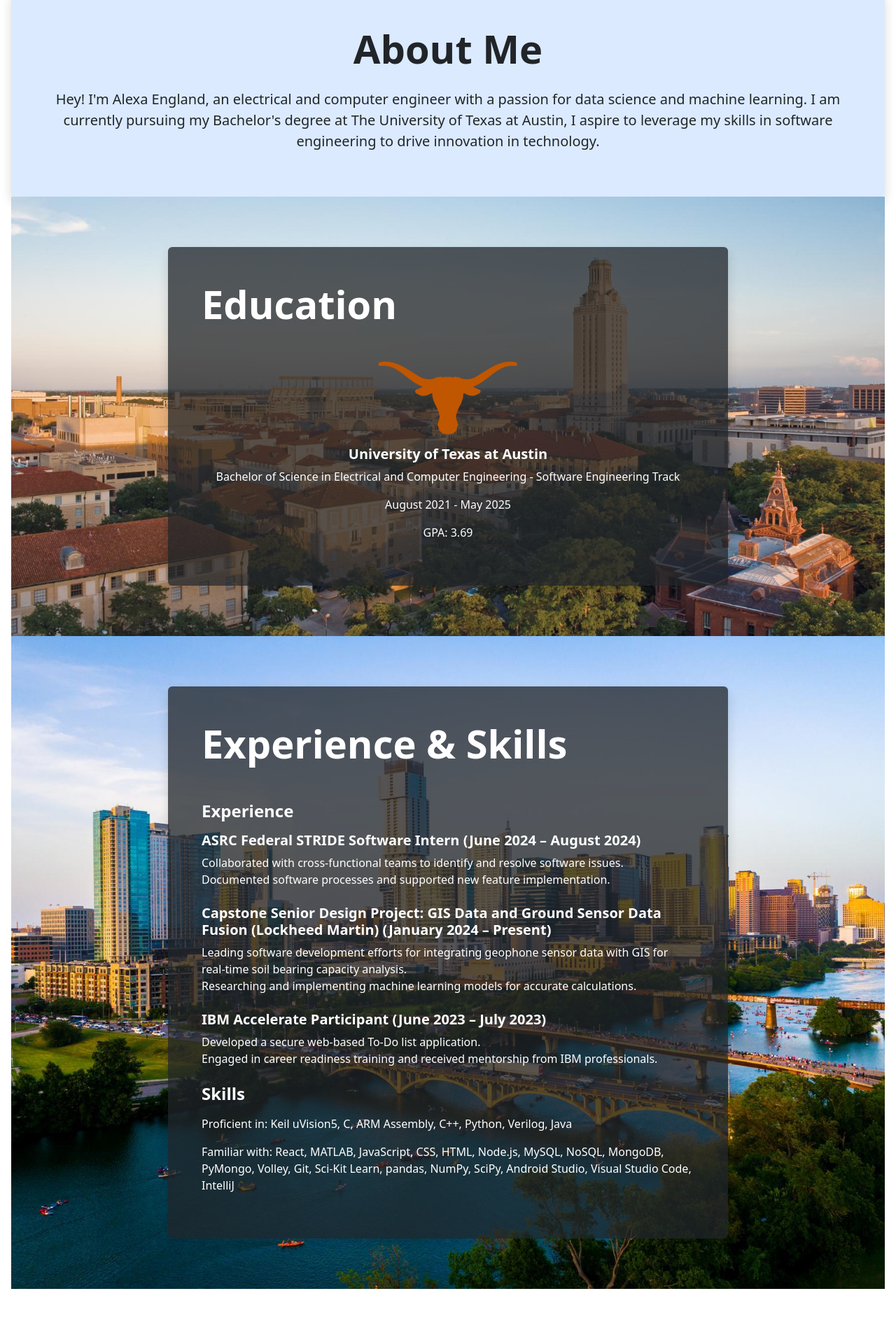
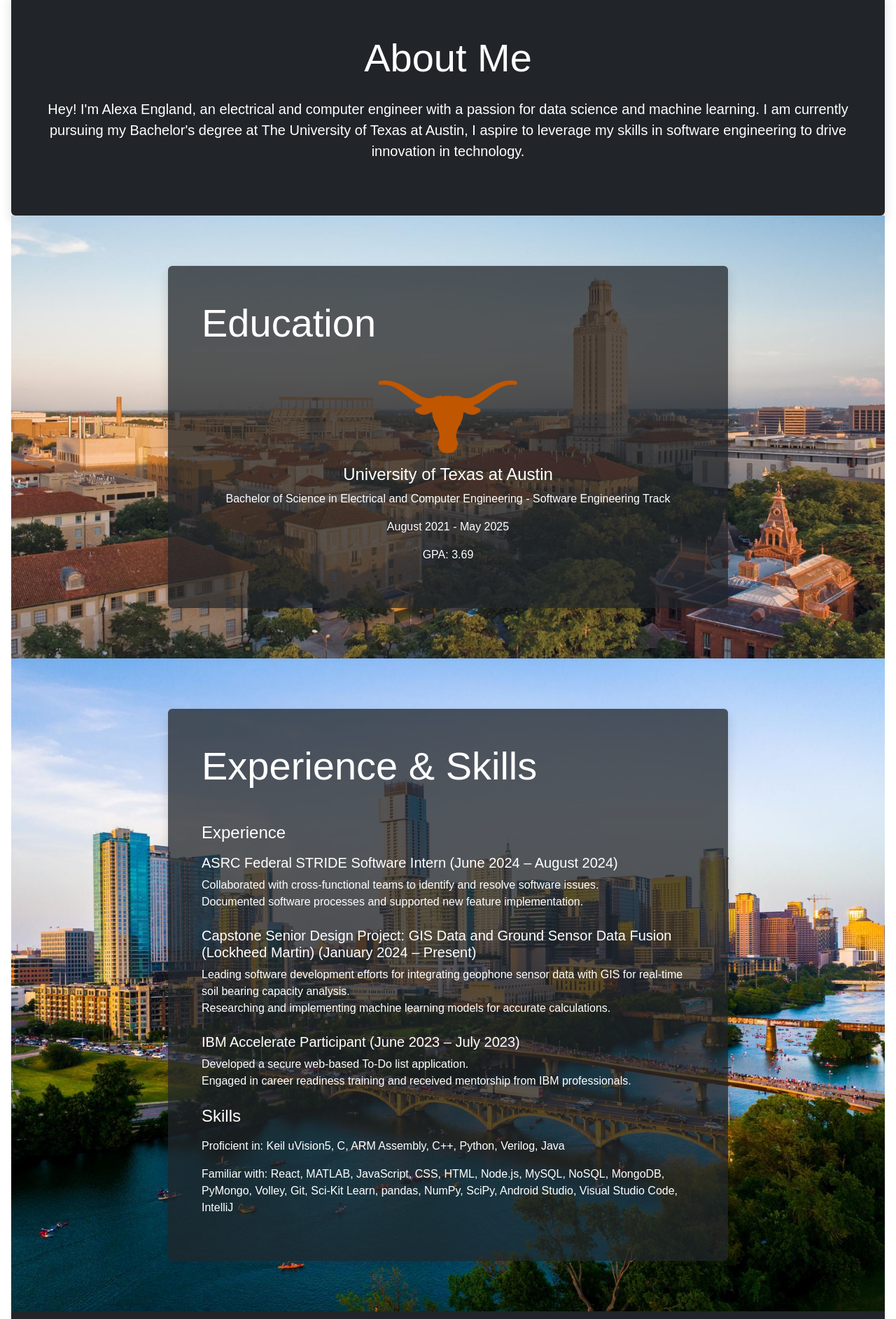
Before and after one commit to alexaengland/alexaengland.github.io, a React (Create React App) app in the folder ECE461L/alexaengland.github.io/: page / in a window 1280 px wide. Shown: the part 860-2745 px from the top of the page at 70% size. Built offline with nearby package versions, Linux system fonts and the light colour scheme.

Commit message:
changed website design

```diff
--- a/ECE461L/alexaengland.github.io/src/components/About.js
+++ b/ECE461L/alexaengland.github.io/src/components/About.js
@@ -2,9 +2,11 @@
 
 function About() {
   return (
-    <div className="About bg-blue-100 p-5 rounded shadow mx-auto text-center h-144">
-      <h2 className="display-4 fw-bold mb-4">About Me</h2>
-      <p className="lead">Hey! I'm Alexa England, an electrical and computer engineer with a passion for data science and machine learning. I am currently pursuing my Bachelor's degree at The University of Texas at Austin, I aspire to leverage my skills in software engineering to drive innovation in technology.</p>
+    <div className="About bg-dark p-5 rounded shadow mx-auto text-center flex items-center justify-center" style={{ height: '20rem' }}>
+      <div className="text-center">
+          <h2 className="display-4 font-bold text-white mb-4">About Me</h2>
+          <p className="lead text-white">Hey! I'm Alexa England, an electrical and computer engineer with a passion for data science and machine learning. I am currently pursuing my Bachelor's degree at The University of Texas at Austin, I aspire to leverage my skills in software engineering to drive innovation in technology.</p>
+          </div>
     </div>
   );
 }
--- a/ECE461L/alexaengland.github.io/src/components/Contact.js
+++ b/ECE461L/alexaengland.github.io/src/components/Contact.js
@@ -4,7 +4,7 @@
 
 function Contact() {
   return (
-    <div className="Contact bg-blue-100 p-5 rounded shadow mx-auto text-center">
+    <div className="Contact bg-blue-200 p-5 rounded shadow mx-auto text-center">
       <h2 className="display-4 fw-bold mb-5">Contact Me</h2>
       <p className="lead mb-2"><strong>Email:</strong> alexaengland29@utexas.edu</p>
       <div className="d-flex justify-content-center gap-4 mt-4">
--- a/ECE461L/alexaengland.github.io/src/components/Education.js
+++ b/ECE461L/alexaengland.github.io/src/components/Education.js
@@ -6,10 +6,10 @@
   return (
     <div className="Education position-relative text-white py-5" style={{ backgroundImage: `url(${austinSkyline})`, backgroundSize: 'cover', backgroundPosition: 'center' }}>
       <div className="bg-dark bg-opacity-75 p-5 rounded shadow m-4 mx-auto" style={{ maxWidth: '800px' }}>
-        <h2 className="display-4 fw-bold mb-5">Education</h2>
+        <h2 className="display-4 font-bold mb-5">Education</h2>
         <div className="d-flex flex-column align-items-center">
           <img src={utLogo} alt="University of Texas" style={{ width: '200px', height: '105px' }} />
-          <h3 className="h5 fw-bold mt-3">University of Texas at Austin</h3>
+          <h3 className="h4 font-semibold mt-3">University of Texas at Austin</h3>
           <p>Bachelor of Science in Electrical and Computer Engineering - Software Engineering Track</p>
           <p>August 2021 - May 2025</p>
           <p>GPA: 3.69</p>
--- a/ECE461L/alexaengland.github.io/src/components/ExperienceAndSkills.js
+++ b/ECE461L/alexaengland.github.io/src/components/ExperienceAndSkills.js
@@ -5,32 +5,32 @@
   return (
     <div className="ExperienceAndSkills position-relative text-white py-5" style={{ backgroundImage: `url(${austinSkyline})`, backgroundSize: 'cover', backgroundPosition: 'center' }}>
       <div className="bg-dark bg-opacity-75 p-5 rounded shadow m-4 mx-auto" style={{ maxWidth: '800px' }}>
-        <h2 className="display-4 fw-bold mb-5">Experience & Skills</h2>
+        <h2 className="display-4 font-bold mb-5">Experience & Skills</h2>
         <div className="text-start">
-          <h3 className="h4 fw-bold mb-3">Experience</h3>
+          <h3 className="h4 font-semibold mb-3">Experience</h3>
           <div className="mb-4">
-            <h4 className="h5 fw-bold mb-2">ASRC Federal STRIDE Software Intern (June 2024 – August 2024)</h4>
+            <h4 className="h5 font-semibold mb-2">ASRC Federal STRIDE Software Intern (June 2024 – August 2024)</h4>
             <ul className="list-unstyled">
               <li>Collaborated with cross-functional teams to identify and resolve software issues.</li>
               <li>Documented software processes and supported new feature implementation.</li>
             </ul>
           </div>
           <div className="mb-4">
-            <h4 className="h5 fw-bold mb-2">Capstone Senior Design Project: GIS Data and Ground Sensor Data Fusion (Lockheed Martin) (January 2024 – Present)</h4>
+            <h4 className="h5 font-semibold mb-2">Capstone Senior Design Project: GIS Data and Ground Sensor Data Fusion (Lockheed Martin) (January 2024 – Present)</h4>
             <ul className="list-unstyled">
               <li>Leading software development efforts for integrating geophone sensor data with GIS for real-time soil bearing capacity analysis.</li>
               <li>Researching and implementing machine learning models for accurate calculations.</li>
             </ul>
           </div>
           <div className="mb-4">
-            <h4 className="h5 fw-bold mb-2">IBM Accelerate Participant (June 2023 – July 2023)</h4>
+            <h4 className="h5 font-semibold mb-2">IBM Accelerate Participant (June 2023 – July 2023)</h4>
             <ul className="list-unstyled">
               <li>Developed a secure web-based To-Do list application.</li>
               <li>Engaged in career readiness training and received mentorship from IBM professionals.</li>
             </ul>
           </div>
         </div>
-        <h3 className="h4 fw-bold mb-3">Skills</h3>
+        <h3 className="h4 font-bold mb-3">Skills</h3>
         <p>Proficient in: Keil uVision5, C, ARM Assembly, C++, Python, Verilog, Java</p>
         <p>Familiar with: React, MATLAB, JavaScript, CSS, HTML, Node.js, MySQL, NoSQL, MongoDB, PyMongo, Volley, Git, Sci-Kit Learn, pandas, NumPy, SciPy, Android Studio, Visual Studio Code, IntelliJ</p>
       </div>
--- a/ECE461L/alexaengland.github.io/src/components/Home.js
+++ b/ECE461L/alexaengland.github.io/src/components/Home.js
@@ -5,12 +5,12 @@
 
 function Home() {
   return (
-    <div className="Home min-vh-100 d-flex flex-column justify-content-center align-items-center text-white bg-dark" style={{ background: '#282c34' }}>
+    <div className="Home min-vh-100 d-flex flex-column justify-content-center align-items-center text-black bg-blue-200">
       <div className="text-center mb-4">
         <img src={profilePic} className="rounded-circle border border-4 border-white shadow-lg" alt="Alexa England" style={{ width: '300px', height: '300px' }} />
       </div>
       <h1 className="display-3 fw-bold mb-3">Alexa England</h1>
-      <p className="lead mb-4">Aspiring Machine Learning Specialist and Electrical Engineer.</p>
+      <p className="lead mb-4">Aspiring Machine Learning Specialist and Software Engineer.</p>
       <div className="social-links d-flex justify-content-center gap-4">
         <a href="https://www.linkedin.com/in/alexaengland" target="_blank" rel="noopener noreferrer">
           <img src={linkedinLogo} alt="LinkedIn" style={{ width: '40px', height: '40px' }} />
--- a/ECE461L/alexaengland.github.io/src/components/Projects.css
+++ b/ECE461L/alexaengland.github.io/src/components/Projects.css
@@ -7,7 +7,7 @@
 .project-card {
   background: #fff;
   border-radius: 10px;
-  border: 2px solid #5fa8c1; /* Light blue outline */
+  border: 2px solid #aed7ef; /* Light blue outline */
   margin: 0 1rem;
   overflow: hidden;
   transition: transform 0.3s ease, box-shadow 0.3s ease;
@@ -19,20 +19,20 @@
 }
 
 .project-title {
-  font-weight: 700;
-  color: #333;
+  font-weight: 400;
+  color: #ffffff;
   margin-bottom: 10px;
 }
 
 .project-date {
   font-weight: 400;
-  color: #777;
+  color: #aed7ef;
   margin-bottom: 15px;
 }
 
 .project-description {
   font-weight: 400;
-  color: #555;
+  color: #ffffff;
 }
 
 .project-description li {
--- a/ECE461L/alexaengland.github.io/src/components/Projects.js
+++ b/ECE461L/alexaengland.github.io/src/components/Projects.js
@@ -58,14 +58,14 @@
   ];
 
   return (
-    <div className="Projects">
-      <h2 className="display-4 fw-bold text-center mb-5">Projects</h2>
+    <div className="Projects bg-dark">
+      <h2 className="display-4 font-bold text-center mb-5 text-white">Projects</h2>
       <div className="row">
         {projectData.map((project, index) => (
           <div className="col-12 mb-4" key={index}>
-            <div className="project-card shadow-sm p-4">
-              <h3 className="project-title">{project.title}</h3>
-              <h4 className="project-date text-muted">{project.date}</h4>
+            <div className="project-card shadow-sm bg-dark text-white p-4">
+              <h3 className="project-title font-bold">{project.title}</h3>
+              <h4 className="project-date">{project.date}</h4>
               <ul className="project-description list-unstyled">
                 {project.description.map((desc, idx) => (
                   <li key={idx}>{desc}</li>
--- a/ECE461L/alexaengland.github.io/src/index.css
+++ b/ECE461L/alexaengland.github.io/src/index.css
@@ -3,7 +3,7 @@
 @tailwind utilities;
 
 body {
-  font-family: 'Poppins', sans-serif;
+  font-family: 'Gothic A1', sans-serif;
   margin: 0;
   padding: 0;
   box-sizing: border-box;
@@ -14,6 +14,7 @@
 main,
 footer {
   padding: 1rem;
+  font-family:'Gothic A1', sans-serif;
 }
 
 .main-content {
```
